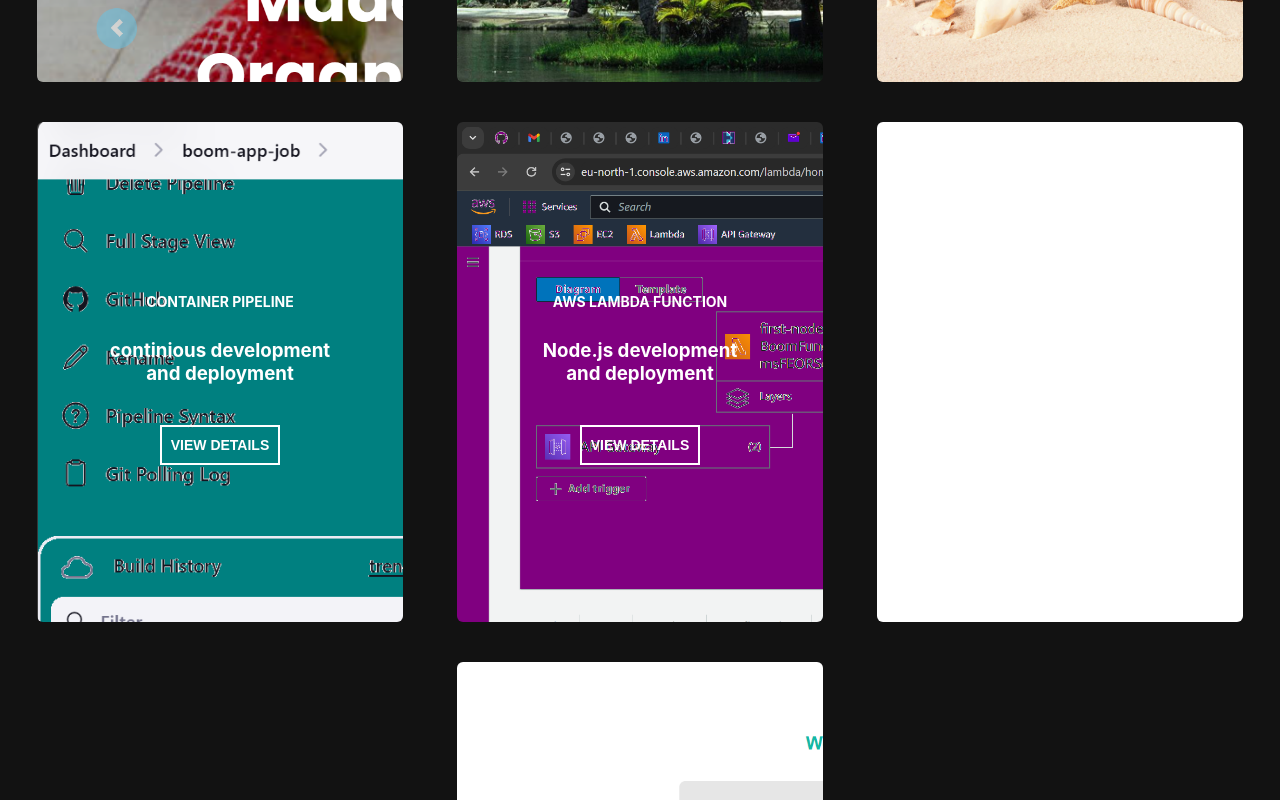
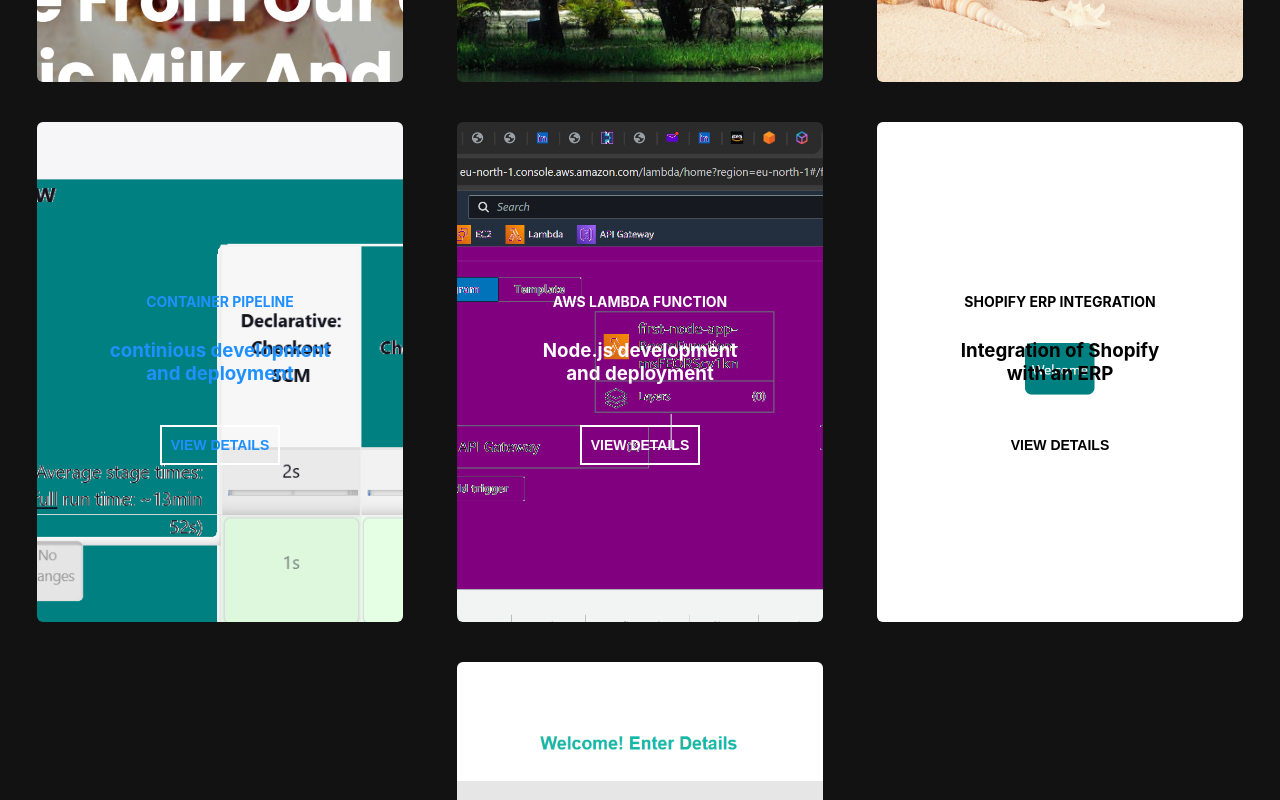
Before and after one commit to Shawen17/Portfolio, a React (Create React App) app: page / in a window 1280 px wide. Shown: the part 1700-2500 px from the top of the page. Built offline with nearby package versions, Linux system fonts and the light colour scheme.

Commit message:
theme colors

```diff
--- a/src/components/Project.jsx
+++ b/src/components/Project.jsx
@@ -10,8 +10,8 @@
   align-items: center;
   justify-content: center;
   padding: 80px 20px;
-  z-index: 3;
-  color: white;
+  z-index: 99;
+  color: ${(props) => props.color};
 `;
 
 const Container = styled.div`
@@ -22,6 +22,8 @@
   border-radius: 6px;
   margin: 20px;
   background-size: cover;
+  background-repeat: no-repeat;
+  background-position: center;
 
   &:hover {
     transform: scale(1.1);
@@ -65,11 +67,11 @@
   font-weight: bold;
   height: 40px;
   width: 120px;
-  color: white;
+  color: ${(props) => props.color};
   cursor: pointer;
 `;
 
-const Project = ({ item, width }) => {
+const Project = ({ item, width, color }) => {
   const navigate = useNavigate();
 
   const onButtonClick = () => {
@@ -78,10 +80,10 @@
 
   return (
     <Container backgroundimage={item.theme} width={width}>
-      <ProjectBody>
+      <ProjectBody color={color}>
         <ProjectTitle>{item.title}</ProjectTitle>
         <ProjectDesc>{item.desc}</ProjectDesc>
-        <ProjectButton onClick={() => onButtonClick()}>
+        <ProjectButton color={color} onClick={() => onButtonClick()}>
           view details
         </ProjectButton>
       </ProjectBody>
--- a/src/components/Projects.jsx
+++ b/src/components/Projects.jsx
@@ -31,7 +31,12 @@
       <Heading>Recent Projects</Heading>
       <Container>
         {ProjectData.map((item) => (
-          <Project width={29} key={item.id} item={item} />
+          <Project
+            color={item.themecolor}
+            width={29}
+            key={item.id}
+            item={item}
+          />
         ))}
       </Container>
     </>
--- a/src/data/ProjectData.jsx
+++ b/src/data/ProjectData.jsx
@@ -34,6 +34,7 @@
       "/projectimage/wearehere3.png",
       "/projectimage/wearehere4.png",
     ],
+    themecolor: "white",
   },
   {
     id: 2,
@@ -69,6 +70,7 @@
       "/projectimage/beemath3.png",
       "/projectimage/beemath4.png",
     ],
+    themecolor: "white",
   },
   {
     id: 3,
@@ -95,6 +97,7 @@
       "/projectimage/dashme3.png",
       "/projectimage/dashme4.png",
     ],
+    themecolor: "white",
   },
   {
     id: 4,
@@ -121,6 +124,7 @@
       "/projectimage/scrummy3.png",
       "/projectimage/scrummy4.png",
     ],
+    themecolor: "white",
   },
   {
     id: 5,
@@ -156,6 +160,7 @@
       "/projectimage/lend3.png",
       "/projectimage/lend4.png",
     ],
+    themecolor: "white",
   },
   {
     id: 6,
@@ -183,6 +188,7 @@
       "/projectimage/green3.png",
       "/projectimage/green4.png",
     ],
+    themecolor: "white",
   },
   {
     id: 7,
@@ -207,6 +213,7 @@
     link: "",
     github: ["https://github.com/shawen17/boom-app"],
     images: ["/projectimage/jenkins_2.png", "/projectimage/jenkins_1.png"],
+    themecolor: "#1e90ff",
   },
   {
     id: 8,
@@ -233,6 +240,7 @@
       "/projectimage/lambda_2.png",
       "/projectimage/lambda_3.png",
     ],
+    themecolor: "white",
   },
   {
     id: 9,
@@ -261,6 +269,7 @@
       "/projectimage/shopify2.png",
       "/projectimage/shopify3.png",
     ],
+    themecolor: "black",
   },
   {
     id: 10,
@@ -293,6 +302,7 @@
       "/projectimage/logistics5.png",
       "/projectimage/logistics6.png",
     ],
+    themecolor: "#1e90ff",
   },
 ];
 
```
